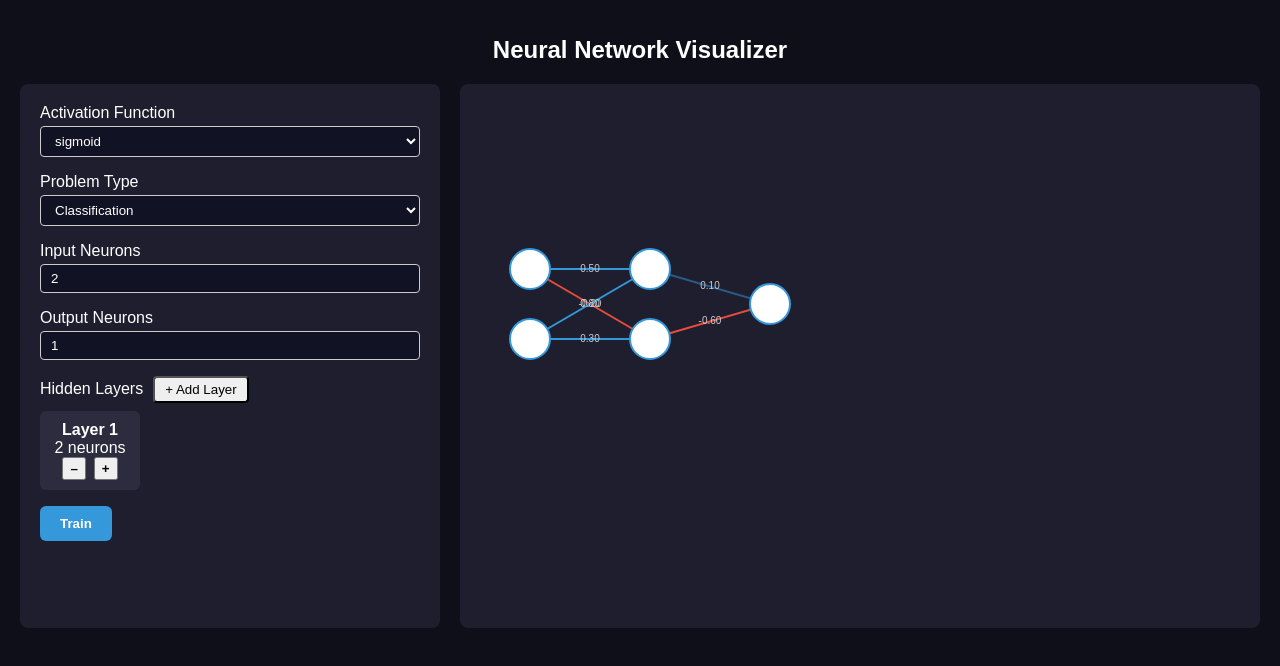
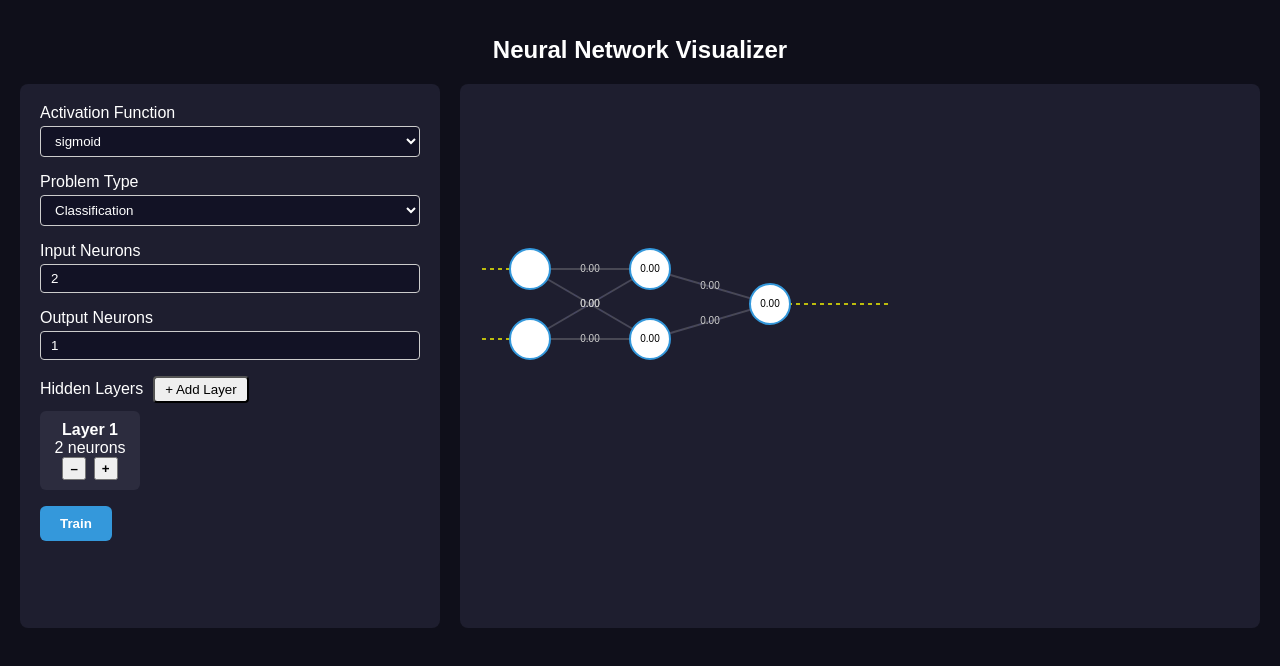
Before and after one commit to tanvisharmaaa/neural-network-visualizer-test, a React (Vite) app: page / in a window 1280 px wide. Shown: the top 666 px of the page. Built offline with nearby package versions, Linux system fonts and the light colour scheme.

Commit message:
Add neural network visualizer

```diff
--- a/src/components/NetworkGraph.tsx
+++ b/src/components/NetworkGraph.tsx
@@ -8,7 +8,13 @@ interface Props {
   biases: number[][]
 }
 
-const NetworkGraph: React.FC<Props> = ({ inputNeurons, hiddenLayers, outputNeurons, weights, biases }) => {
+const NetworkGraph: React.FC<Props> = ({
+  inputNeurons,
+  hiddenLayers,
+  outputNeurons,
+  weights,
+  biases,
+}) => {
   const layers = [inputNeurons, ...hiddenLayers, outputNeurons]
   const neuronRadius = 20
   const hSpacing = 120
@@ -22,16 +28,81 @@ const NetworkGraph: React.FC<Props> = ({ inputNeurons, hiddenLayers, outputNeuro
     }))
   })
 
+  const isTrained = weights.length > 0 && biases.length > 0
+
   return (
     <svg width="100%" height="500" style={{ backgroundColor: "#1e1e2f" }}>
-      {/* Draw connections with weights */}
-      {weights.map((layerWeights, layerIdx) =>
+      <defs>
+        <linearGradient id="flowGradient" x1="0%" y1="0%" x2="100%" y2="0%">
+          <stop offset="0%" stopColor="#00f" stopOpacity="0" />
+          <stop offset="50%" stopColor="#00f" stopOpacity="0.6" />
+          <stop offset="100%" stopColor="#00f" stopOpacity="0" />
+        </linearGradient>
+      </defs>
+
+      {/* Input lines */}
+      {positions[0]?.map((neuron, i) => (
+        <line
+          key={`input-line-${i}`}
+          x1={neuron.x - 120}
+          y1={neuron.y}
+          x2={neuron.x - 10}
+          y2={neuron.y}
+          stroke="yellow"
+          strokeWidth={2}
+          strokeDasharray="4"
+          opacity={0.7}
+        />
+      ))}
+
+      {/* Output lines */}
+      {positions[positions.length - 1]?.map((neuron, i) => (
+        <line
+          key={`output-line-${i}`}
+          x1={neuron.x + 10}
+          y1={neuron.y}
+          x2={neuron.x + 120}
+          y2={neuron.y}
+          stroke="yellow"
+          strokeWidth={2}
+          strokeDasharray="4"
+          opacity={0.7}
+        />
+      ))}
+
+      {/* Flow lines between neurons */}
+      {positions.slice(0, -1).map((fromLayer, i) => {
+        const toLayer = positions[i + 1]
+        return fromLayer.map((from, fromIdx) =>
+          toLayer.map((to, toIdx) => (
+            <line
+              key={`flow-${i}-${fromIdx}-${toIdx}`}
+              x1={from.x}
+              y1={from.y}
+              x2={to.x}
+              y2={to.y}
+              stroke="url(#flowGradient)"
+              strokeWidth={1}
+              strokeDasharray="5,5"
+              opacity={0.3}
+            />
+          ))
+        )
+      })}
+
+      {/* Trained weights */}
+      {isTrained && weights.map((layerWeights, layerIdx) =>
         layerWeights.map((fromWeights, fromIdx) =>
           fromWeights.map((weight, toIdx) => {
-            const from = positions[layerIdx][fromIdx]
-            const to = positions[layerIdx + 1][toIdx]
-            const color = weight >= 0 ? "#3498db" : "#e74c3c"
-            const opacity = Math.min(Math.abs(weight) * 5, 1)
+            const from = positions[layerIdx]?.[fromIdx]
+            const to = positions[layerIdx + 1]?.[toIdx]
+            if (!from || !to) return null
+
+            const isZero = weight === 0
+            const opacity = isZero ? 0.3 : Math.min(Math.abs(weight) * 5, 1)
+            const color = isZero ? "#aaa" : weight > 0 ? "#3498db" : "#e74c3c"
+
+
 
             const midX = (from.x + to.x) / 2
             const midY = (from.y + to.y) / 2
@@ -63,7 +134,7 @@ const NetworkGraph: React.FC<Props> = ({ inputNeurons, hiddenLayers, outputNeuro
         )
       )}
 
-      {/* Draw neurons + biases */}
+      {/* Neurons and biases */}
       {positions.map((layer, layerIdx) =>
         layer.map((pos, neuronIdx) => {
           const biasLayerIdx = layerIdx - 1
@@ -79,7 +150,7 @@ const NetworkGraph: React.FC<Props> = ({ inputNeurons, hiddenLayers, outputNeuro
                 stroke="#3498db"
                 strokeWidth={2}
               />
-              {layerIdx > 0 && biasVal !== undefined && (
+              {isTrained && layerIdx > 0 && biasVal !== undefined && (
                 <text
                   x={pos.x}
                   y={pos.y}
--- a/src/components/NeuralNetworkVisualizer.tsx
+++ b/src/components/NeuralNetworkVisualizer.tsx
@@ -16,8 +16,6 @@ const NeuralNetworkVisualizer = () => {
   const [problemType, setProblemType] = useState("Classification")
   const [biases, setBiases] = useState<number[][]>([])
 
-
-
   const xorData = {
     inputs: [
       [0, 0],
@@ -32,6 +30,9 @@ const NeuralNetworkVisualizer = () => {
     setIsTraining(true)
     setLoss(null)
     setEpoch(0)
+    setWeights([])
+    setBiases([])
+    setOutputs([])
 
     const model = tf.sequential()
 
@@ -39,8 +40,7 @@ const NeuralNetworkVisualizer = () => {
       tf.layers.dense({
         inputShape: [inputNeurons],
         units: hiddenLayers[0],
-        activation: activationFunction
-,
+        activation: activationFunction,
       })
     )
 
@@ -72,8 +72,6 @@ const NeuralNetworkVisualizer = () => {
           setLoss(logs?.loss?.toFixed(4) ?? null)
 
           const modelWeights = model.getWeights()
-
-          // Separate weights and biases
           const parsedWeights = await Promise.all(
             modelWeights.filter((_, i) => i % 2 === 0).map((w) => w.array())
           )
@@ -84,7 +82,6 @@ const NeuralNetworkVisualizer = () => {
           setWeights(parsedWeights as number[][][])
           setBiases(parsedBiases as number[][])
 
-          // Predict outputs
           const pred = model.predict(xs) as tf.Tensor
           const predArray = await pred.array()
           setOutputs(predArray.map((v: any) => parseFloat(v[0].toFixed(3))))
@@ -98,19 +95,18 @@ const NeuralNetworkVisualizer = () => {
   }
 
   useEffect(() => {
-    const dummyWeights = hiddenLayers.length === 1
-      ? [
-          [
-            [0.5, -0.2],
-            [0.8, 0.3],
-          ],
-          [
-            [0.1],
-            [-0.6],
-          ],
-        ]
-      : []
-    setWeights(dummyWeights)
+    // Reset state and create default connection layout (without values)
+    const layerSizes = [inputNeurons, ...hiddenLayers, outputNeurons]
+    const defaultWeights = layerSizes.slice(0, -1).map((fromSize, i) => {
+      const toSize = layerSizes[i + 1]
+      return Array.from({ length: fromSize }, () => Array(toSize).fill(0))
+    })
+    const defaultBiases = layerSizes.slice(1).map((size) => Array(size).fill(0))
+
+    setWeights(defaultWeights)
+    setBiases(defaultBiases)
+    setOutputs([])
+    setEpoch(0)
   }, [inputNeurons, hiddenLayers, outputNeurons])
 
   return (
```
Lines whose indentation alone changed are shown as unchanged.
